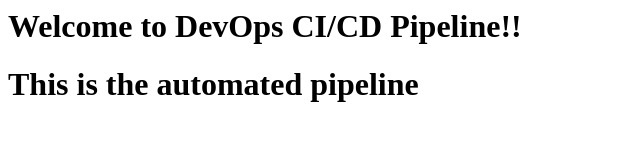
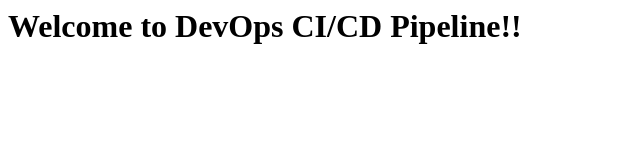
Before and after one commit to Ravivarman16/TASK-PROJECT, a plain HTML site: page index.html in a window 1280 px wide. Shown: the whole page, without its empty margins (0-640 px from the left). Drawn offline with Linux system fonts and the light colour scheme.

Commit message:
Update index.html

```diff
--- a/index.html
+++ b/index.html
@@ -1,2 +1 @@
 <h1> Welcome to DevOps CI/CD Pipeline!! </h1>
-<h1> This is the automated pipeline </h1>
```
